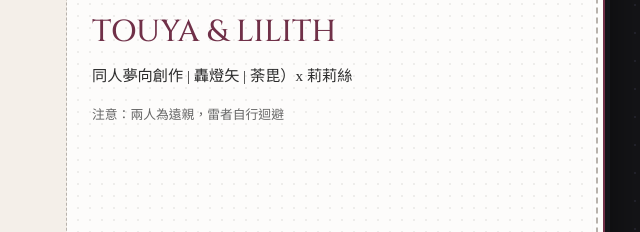
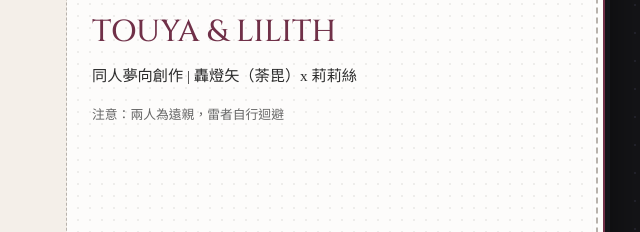
Before and after one commit to Azure8-art/DabixLilith, a plain HTML site: page index.html in a window 1280 px wide. Shown: the part 261-493 px from the top of the page, 583-1223 px from the left. Drawn offline with nearby package versions, Linux system fonts and the light colour scheme.

Commit message:
Update index.html

```diff
--- a/index.html
+++ b/index.html
@@ -84,7 +84,7 @@ body{padding:30px 15px}
           <span class="tag">My Hero Academia • 荼毘夢向</span>
           <h1>TOUYA &amp; LILITH</h1>
           <div id="home-intro-content" class="rich-text">
-            <p>同人夢向創作 | 轟燈矢 | 荼毘）x 莉莉絲</p>
+            <p>同人夢向創作 | 轟燈矢（荼毘）x 莉莉絲</p>
             <p style="font-size:.8rem;color:var(--sub-text)">注意：兩人為遠親，雷者自行迴避</p>
           </div>
           <p id="load-error" style="font-size:.8rem;color:var(--accent-burgundy)" hidden></p>
```
